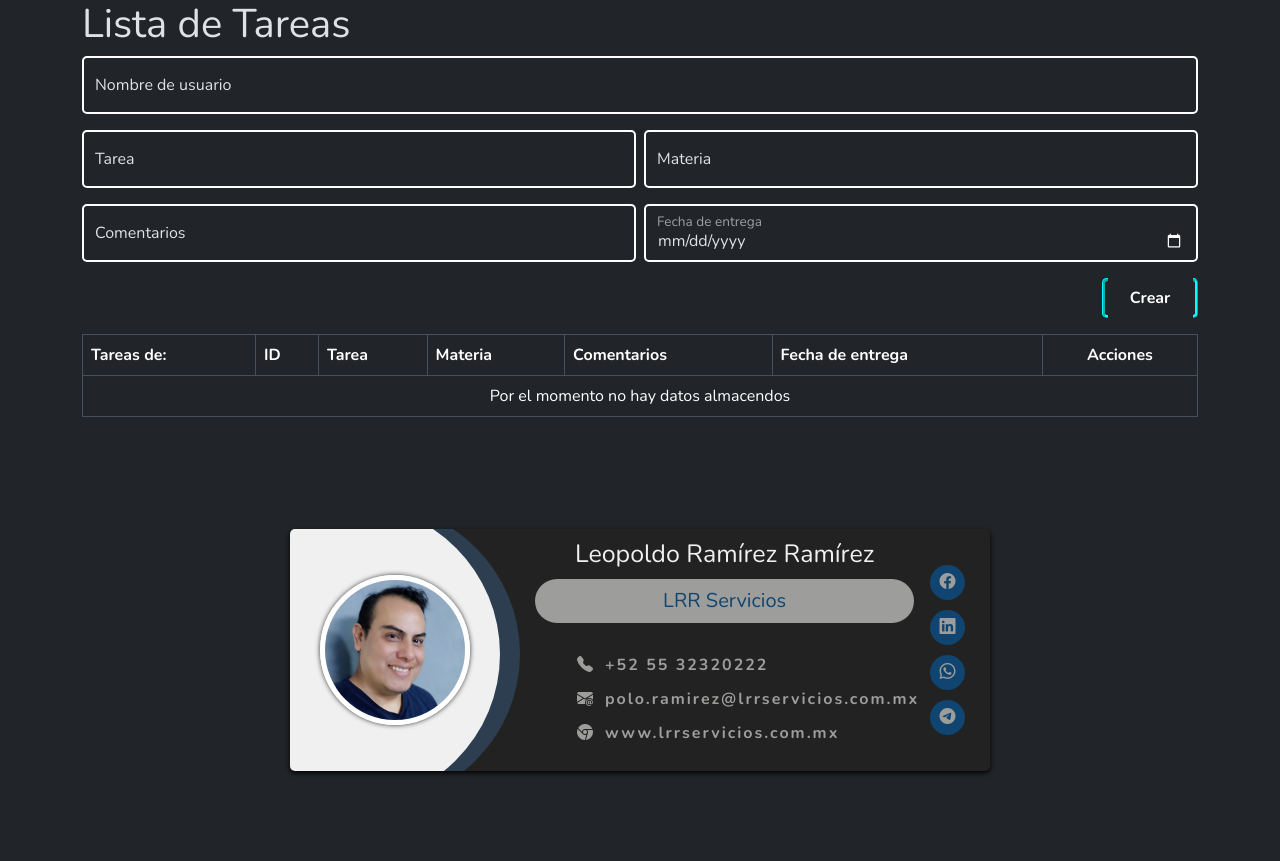
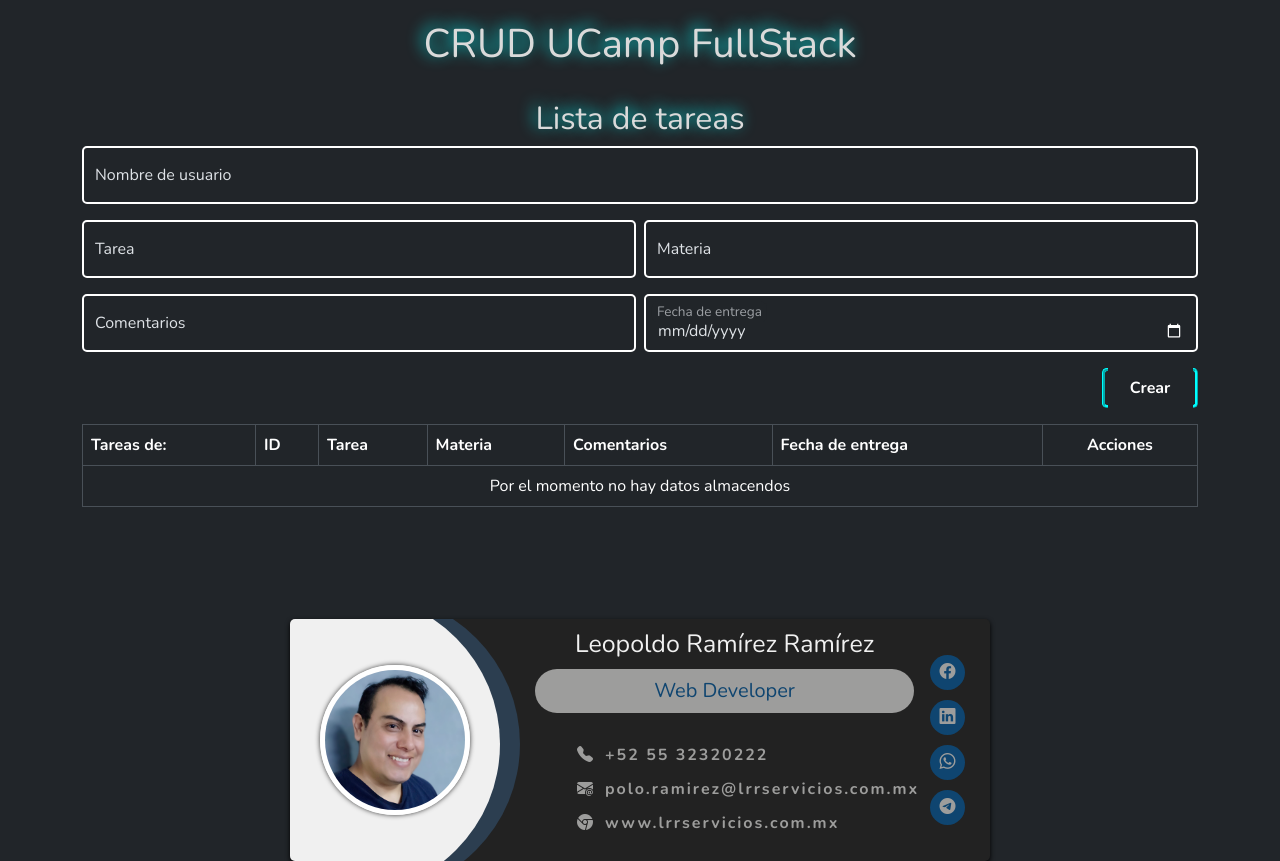
Before and after one commit to Polisio/CRUD_listadoDeTareas, a plain HTML site: page index.html in a window 1280 px wide. Before the commit the page ends 800 px from the top, so only its background shows below. Drawn offline with nearby package versions, Linux system fonts and the light colour scheme.

Commit message:
prototipoTerminado

```diff
--- a/assets/css/styles.css
+++ b/assets/css/styles.css
@@ -16,11 +16,29 @@ body {
     position: relative;
 }
 
+header {
+    height: 100px;
+    padding: 20px;
+}
+
 footer {
     position: absolute;
     width: 100%;
     margin-top: 200px;
 }
+
+.encabezado{
+    color: rgb(218, 218, 218);
+    text-shadow: -3px -3px 15px rgb(0, 255, 255);
+    text-align: center;
+}
+
+.stylesTitle{
+    display: flex;
+    align-items: center;
+    justify-content: center;
+}
+
 
 .input {
     background-color: #212529;
--- a/index.html
+++ b/index.html
@@ -5,16 +5,18 @@
     <meta http-equiv="X-UA-Compatible" content="IE=edge">
     <meta name="viewport" content="width=device-width, initial-scale=1.0">
     <title>CRUD en localStorage</title>
+    <link rel="stylesheet" href="https://cdn.jsdelivr.net/npm/bootstrap-icons@1.10.3/font/bootstrap-icons.css">
     <link href="https://cdn.jsdelivr.net/npm/bootstrap@5.3.0-alpha1/dist/css/bootstrap.min.css" rel="stylesheet" integrity="sha384-GLhlTQ8iRABdZLl6O3oVMWSktQOp6b7In1Zl3/Jr59b6EGGoI1aFkw7cmDA6j6gD" crossorigin="anonymous">
-    <link rel="stylesheet" href="https://cdn.jsdelivr.net/npm/bootstrap-icons@1.10.3/font/bootstrap-icons.css">
     <link rel="stylesheet" href="./assets/css/styles.css">
 </head>
 <body data-bs-theme="dark">
 
     <!-- Inicia Header -->
 
-    <header>
-
+    <header class="container">
+        <div class="row stylesTitle">
+            <h1 class="encabezado">CRUD UCamp FullStack</h1>
+        </div>
     </header>
 
     <!-- Finaliza Header -->
@@ -22,7 +24,7 @@
     <!-- Inicia Form -->
     <div class="container mb-5">
         <div class="row">
-            <h1>Lista de Tareas</h1>
+            <h2 class="encabezado">Lista de tareas</h2>
         </div>
 
         <div class="row">
@@ -105,7 +107,7 @@
                 </div>
                 <div class="content">
                     <h1 class="name">Leopoldo Ramírez Ramírez</h1>
-                    <h3 class="post">LRR Servicios</h3>
+                    <h3 class="post">Web Developer</h3>
                     <ul class="contact">
                         <li><i class="bi bi-telephone-fill ico"></i>+52 55 32320222</li>
                         <li><i class="bi bi-envelope-at-fill"></i>polo.ramirez@lrrservicios.com.mx</li>
```
